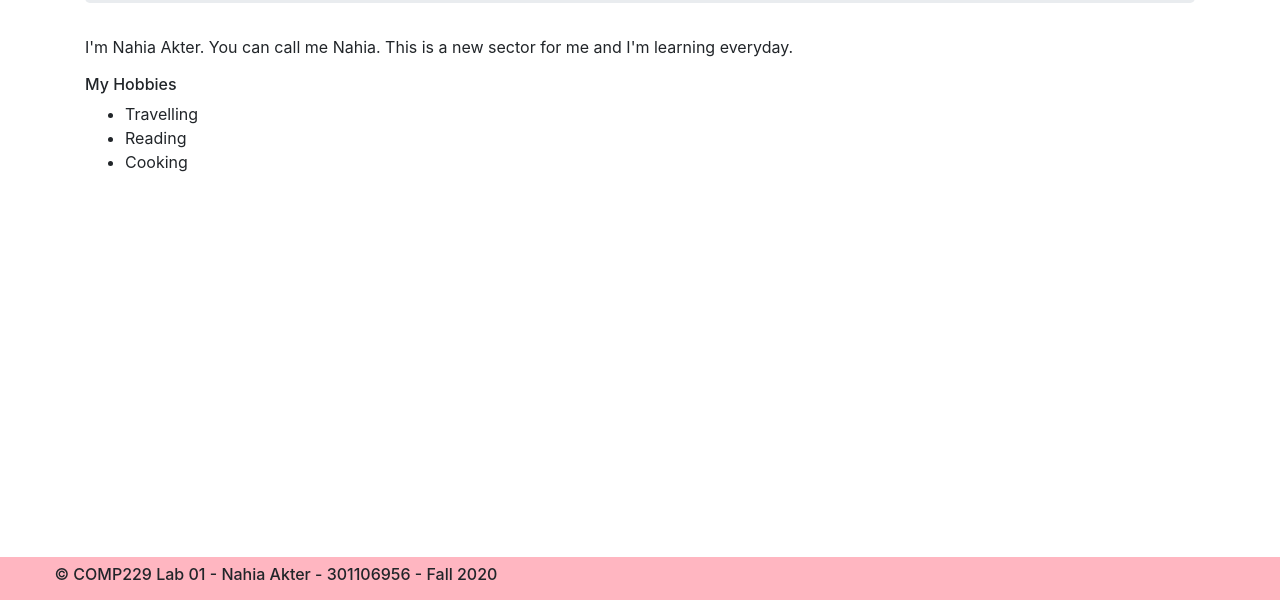
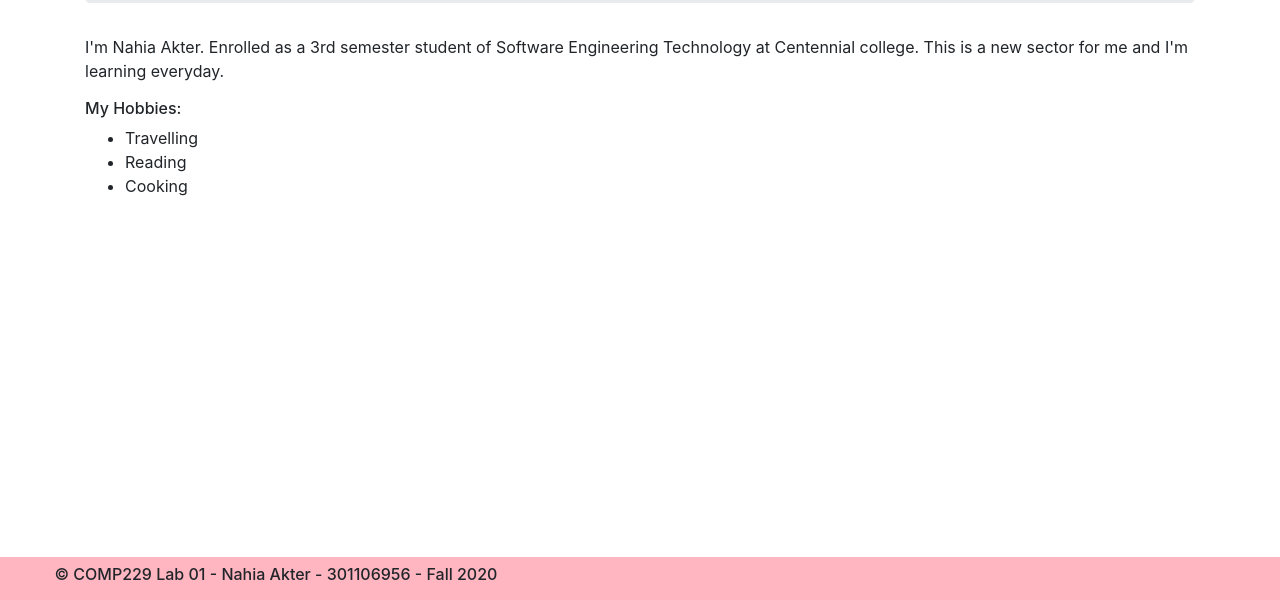
Before and after one commit to Nahia9/COMP229-Lab01, a website: page index.html in a window 1280 px wide. Shown: the part 200-800 px from the top of the page. Drawn offline with nearby package versions, Linux system fonts and the light colour scheme.

Commit message:
final commit

```diff
--- a/Scripts/app.js
+++ b/Scripts/app.js
@@ -19,6 +19,6 @@
     window.addEventListener("load", Start);
 
 
-    document.getElementById("intro").innerHTML =  "I'm Nahia Akter. You can call me Nahia. This is a new sector for me and I'm learning everyday."
+    document.getElementById("intro").innerHTML =  "I'm Nahia Akter. Enrolled as a 3rd semester student of Software Engineering Technology at Centennial college. This is a new sector for me and I'm learning everyday."
 
 })();
--- a/index.html
+++ b/index.html
@@ -19,7 +19,7 @@
               <h1 class="display-4">Welcome to My Page</h1>
             </div>
               <p id="intro"></p>
-              <h6>My Hobbies</h6>
+              <h6>My Hobbies:</h6>
               <ul>
               <li>Travelling</li>
               <li>Reading</li>
```
